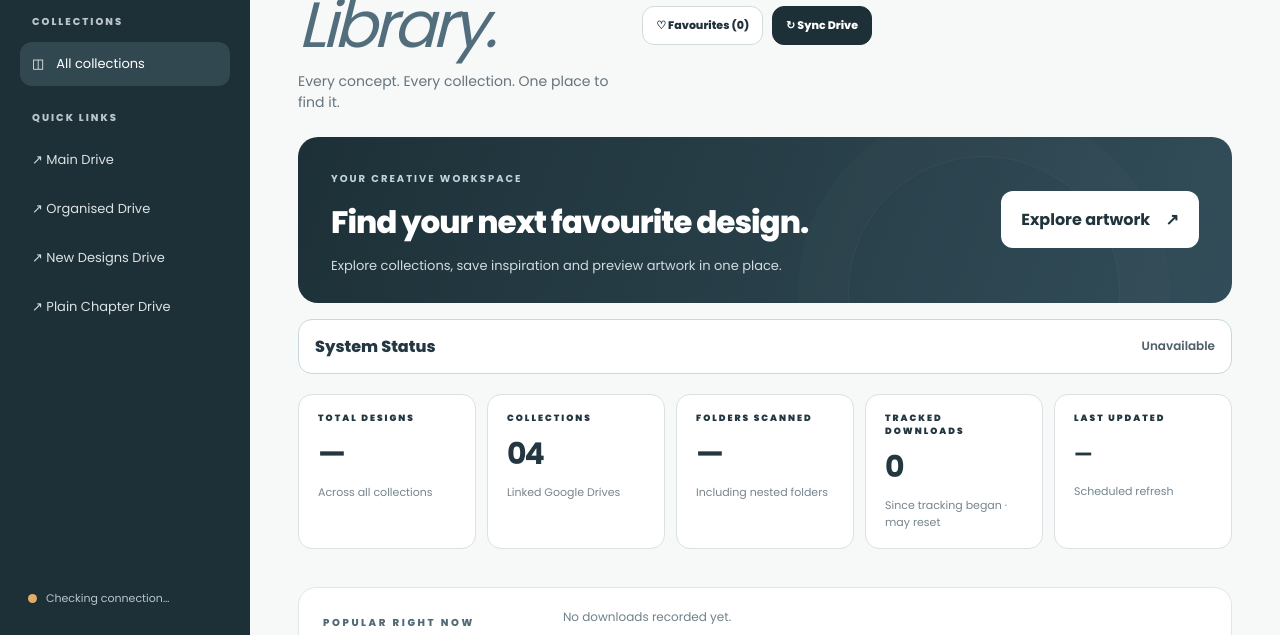
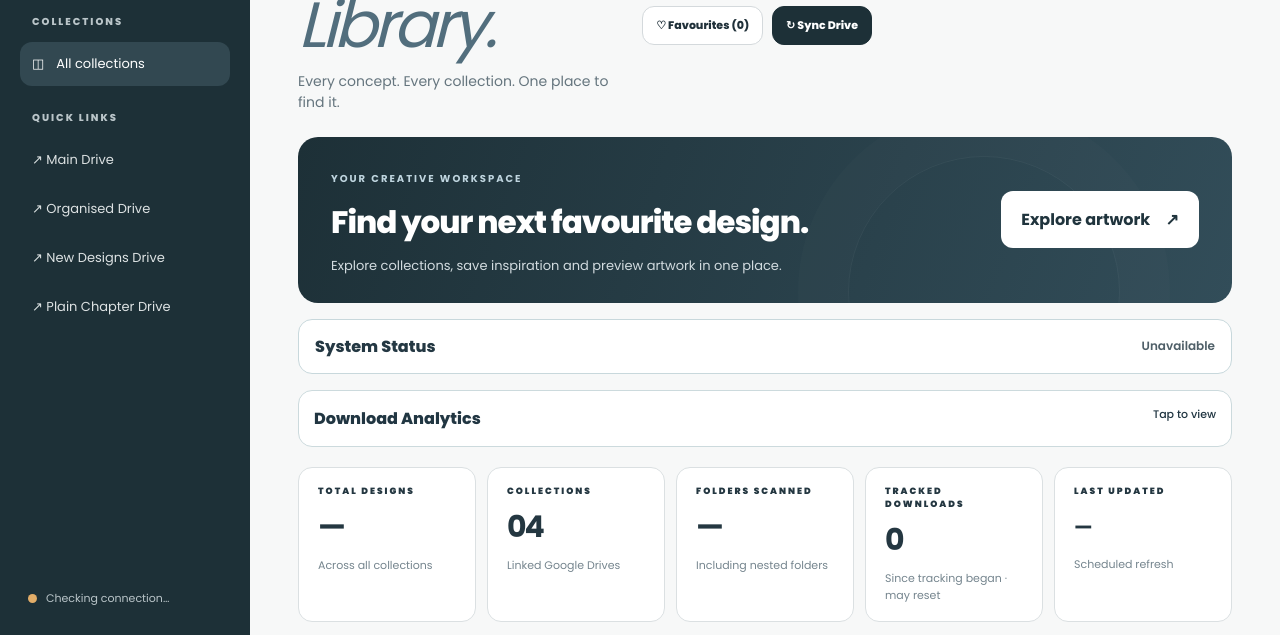
Before and after one commit to fahadhossainfrg-create/WearDHK, a website: page public/index.html in a window 1280 px wide. Shown: the part 150-785 px from the top of the page. Drawn offline with Linux system fonts and the light colour scheme; no server answers.

Commit message:
Enable lightweight download analytics panel

```diff
--- a/public/index.html
+++ b/public/index.html
@@ -1,4 +1,4 @@
-<!doctype html><html lang="en"><head><meta charset="utf-8"><script src="/theme-boot.js?v=classic-20261101"></script><meta name="viewport" content="width=device-width,initial-scale=1"><meta name="theme-color" content="#1d3037"><title>WearDHK — Design Hub</title><link rel="preconnect" href="https://fonts.googleapis.com"><link rel="preconnect" href="https://fonts.gstatic.com" crossorigin><link href="https://fonts.googleapis.com/css2?family=Poppins:wght@400;500;600;700;800;900&display=swap" rel="stylesheet"><link rel="icon" type="image/svg+xml" href="/logo.svg?v=navy-20261027"><link rel="stylesheet" href="/style.css?v=logo-holder-neutral-20261031"><link rel="stylesheet" href="/theme-only.css?v=pre-enhancement-rollback-20261101"><link rel="stylesheet" href="/classic-contrast-fix.css?v=20261101-mobile-oomfix"><link rel="stylesheet" href="/system-status.css?v=20261101"></head><body>
+<!doctype html><html lang="en"><head><meta charset="utf-8"><script src="/theme-boot.js?v=classic-20261101"></script><meta name="viewport" content="width=device-width,initial-scale=1"><meta name="theme-color" content="#1d3037"><title>WearDHK — Design Hub</title><link rel="preconnect" href="https://fonts.googleapis.com"><link rel="preconnect" href="https://fonts.gstatic.com" crossorigin><link href="https://fonts.googleapis.com/css2?family=Poppins:wght@400;500;600;700;800;900&display=swap" rel="stylesheet"><link rel="icon" type="image/svg+xml" href="/logo.svg?v=navy-20261027"><link rel="stylesheet" href="/style.css?v=logo-holder-neutral-20261031"><link rel="stylesheet" href="/theme-only.css?v=pre-enhancement-rollback-20261101"><link rel="stylesheet" href="/classic-contrast-fix.css?v=20261101-mobile-oomfix"><link rel="stylesheet" href="/system-status.css?v=20261101"><link rel="stylesheet" href="/analytics-lite.css?v=1"></head><body>
 <div class="shell"><aside class="sidebar"><a class="brand" href="/"><img class="brand-logo" src="/logo.svg?v=navy-20261027" alt="WearDHK logo"><span><strong>WEAR<span class="accent">DHK</span></strong><small>DESIGN LIBRARY</small></span></a>
 <div class="side-label">COLLECTIONS</div><nav id="sources" class="source-list"><button class="source selected" data-source="All">◫ <span>All collections</span></button></nav>
 <div class="side-label">QUICK LINKS</div><nav class="source-list"><a class="source" target="_blank" rel="noopener" href="https://drive.google.com/drive/folders/128JL_dyiO2xFXaRKh4zj8al5w2Y6XoNP">↗ Main Drive</a><a class="source" target="_blank" rel="noopener" href="https://drive.google.com/drive/folders/1QImLRpunvmjkhHc8_CqewTw7u6lqvoLb">↗ Organised Drive</a><a class="source" target="_blank" rel="noopener" href="https://drive.google.com/drive/folders/1MPdvOZSFs0uUwS3qYOzY9m5-_61DloDW">↗ New Designs Drive</a><a class="source" target="_blank" rel="noopener" href="https://drive.google.com/drive/folders/1SpCQMhm_iu7kYEWG81xIbjJbh2FABdoc">↗ Plain Chapter Drive</a></nav>
@@ -9,4 +9,4 @@
 <div class="quickbar"><div id="quickFilters" class="quick-filters" aria-label="Quick category filters"><button class="chip active" data-category="All">All designs</button></div><div class="view-switch" aria-label="Gallery view"><button id="viewGrid" class="view-btn active" aria-label="Grid view" title="Grid view">▦</button><button id="viewCompact" class="view-btn" aria-label="Compact view" title="Compact view">☷</button><button id="viewShuffle" class="view-btn" aria-label="Shuffle visible designs" title="Shuffle the current page">⤨</button></div></div><div class="toolbar"><label class="search">⌕ <input id="query" type="search" placeholder="Search characters, typography, files, folders…" autocomplete="off"></label><select id="category" aria-label="Category"><option value="All">All categories</option></select><select id="sort" aria-label="Sort"><option value="newest">Recently updated</option><option value="name">Name A–Z</option><option value="oldest">Oldest first</option><option value="popular">Most downloaded</option></select><button id="clearFilters" class="secondary clear-filters" title="Clear search and filters">✕ Reset</button></div><div id="activeFilters" class="active-filters" aria-live="polite"></div>
 <button id="backToTop" class="back-top" type="button" title="Back to top" aria-label="Back to top">↑</button><div id="toast" role="status" aria-live="polite"></div><div id="notice" class="notice" hidden></div><div id="gallery" class="gallery"></div><div class="pager"><button id="previous" class="secondary">← Previous</button><span id="pagination"></span><button id="next" class="secondary">Next →</button></div>
 </section><footer>WEARDHK DESIGN HUB <span>·</span> READ-ONLY GOOGLE DRIVE CATALOGUE</footer></main></div>
-<dialog id="preview"><button class="close" id="close" aria-label="Close preview">×</button><div class="modal-image" id="modalImage"></div><div class="modal-info"><div class="eyebrow" id="modalSource"></div><h2 id="modalTitle"></h2><p id="modalPath"></p><p id="modalDownloads" class="download-label" aria-live="polite">↓ 0 tracked downloads</p><div class="modal-actions"><a target="_blank" rel="noopener" class="primary" id="openDrive">↗ Open in Google Drive</a><a id="downloadDesign" class="secondary" href="#" download>↓ Download original</a><button id="modalFavorite" class="secondary">♡ Save favourite</button><button id="copyLink" class="secondary">⧉ Copy link</button><button id="modalPrev" class="secondary" title="Previous design">←</button><button id="modalNext" class="secondary" title="Next design">→</button></div></div></dialog><script src="/app.js?v=popular-fix-20261031"></script><script src="/theme-only.js?v=pre-enhancement-rollback-20261101"></script><script src="/system-status.js?v=20261101-health"></script></body></html>
+<dialog id="preview"><button class="close" id="close" aria-label="Close preview">×</button><div class="modal-image" id="modalImage"></div><div class="modal-info"><div class="eyebrow" id="modalSource"></div><h2 id="modalTitle"></h2><p id="modalPath"></p><p id="modalDownloads" class="download-label" aria-live="polite">↓ 0 tracked downloads</p><div class="modal-actions"><a target="_blank" rel="noopener" class="primary" id="openDrive">↗ Open in Google Drive</a><a id="downloadDesign" class="secondary" href="#" download>↓ Download original</a><button id="modalFavorite" class="secondary">♡ Save favourite</button><button id="copyLink" class="secondary">⧉ Copy link</button><button id="modalPrev" class="secondary" title="Previous design">←</button><button id="modalNext" class="secondary" title="Next design">→</button></div></div></dialog><script src="/app.js?v=popular-fix-20261031"></script><script src="/theme-only.js?v=pre-enhancement-rollback-20261101"></script><script src="/system-status.js?v=20261101-health"></script><script src="/analytics-lite.js?v=1"></script></body></html>
```
